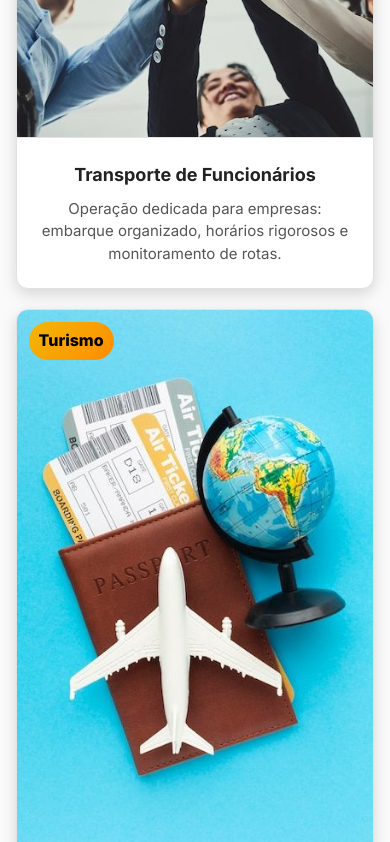
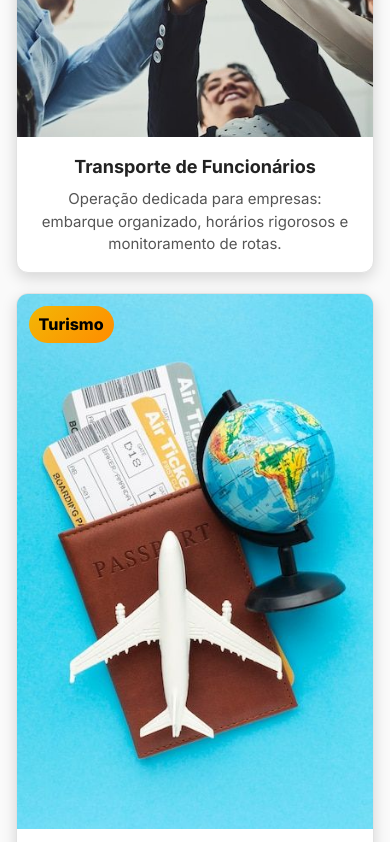
Before and after one commit to ViniciusAugustin/augustin-site, a plain HTML site: page index.html in a window 390 px wide. Shown: the part 1420-2262 px from the top of the page. Drawn offline with Linux system fonts and the light colour scheme.

Commit message:
Add files via upload

```diff
--- a/style.css
+++ b/style.css
@@ -141,16 +141,19 @@ section{padding:64px 0}
 .sec-title{font-size:clamp(22px,3.6vw,32px);margin:0;color:var(--brand-2)}
 .sec-desc{color:var(--muted);max-width:720px}
 
-/* CARDS */
+/* === CARDS DE SERVIÇOS === */
 .cards{display:grid;grid-template-columns:repeat(12,1fr);gap:18px;align-items:stretch}
-.card{grid-column:span 4;background:var(--card);border:1px solid var(--soft);border-radius:var(--radius);box-shadow:var(--shadow);overflow:hidden;display:flex;flex-direction:column}
+.card{grid-column:span 4;background:var(--card);border:1px solid var(--soft);border-radius:var(--radius);box-shadow:var(--shadow);overflow:hidden;display:flex;flex-direction:column;transition:transform .3s ease}
+.card:hover{transform:translateY(-5px)}
 @media(max-width:960px){.card{grid-column:span 6}}
 @media(max-width:640px){.card{grid-column:span 12}}
-.card .cover{position:relative;aspect-ratio:16/9;background:#ddd}
+
+.card .cover{position:relative;width:100%;overflow:hidden;background:#ddd}
+.card .cover img{width:100%;height:auto;display:block;object-fit:cover}
 .badge{position:absolute;top:12px;left:12px;background:linear-gradient(135deg,#f2b705,#ff8c00);color:#000;font-weight:800;border-radius:999px;padding:6px 10px}
-.card .body{padding:16px;flex:1;display:flex;flex-direction:column;justify-content:center;align-items:center;text-align:center;min-height:150px}
-.card h3{margin:0 0 6px;font-size:18px}
-.card p{margin:0;color:var(--muted)}
+.card .body{padding:18px;flex:1;display:flex;flex-direction:column;justify-content:center;align-items:center;text-align:center}
+.card h3{margin:0 0 8px;font-size:18px}
+.card p{margin:0;color:var(--muted);font-size:15px;line-height:1.5}
 
 /* Frota */
 .fleet{display:grid;grid-template-columns:repeat(12,1fr);gap:18px;margin-bottom:32px}
@@ -172,13 +175,7 @@ section{padding:64px 0}
 .stat .num{font-size:clamp(28px,4.5vw,42px);font-weight:800;letter-spacing:.6px;color:var(--brand-2)}
 .stat .lbl{color:var(--muted)}
 
-/* Clientes */
-.clients{display:grid;grid-template-columns:repeat(6,1fr);gap:16px;align-items:center}
-@media(max-width:900px){.clients{grid-template-columns:repeat(3,1fr)}}
-@media(max-width:560px){.clients{grid-template-columns:repeat(2,1fr)}}
-.client{height:64px;border-radius:12px;background:#fff;border:1px solid var(--soft);display:grid;place-items:center;color:#444;font-weight:700;box-shadow:var(--shadow)}
-
-/* NOVA SEÇÃO DIFERENCIAIS + EMPRESAS */
+/* DIFERENCIAIS + EMPRESAS */
 .stat.destaque {
   grid-column: span 12;
   background: var(--card);
@@ -331,60 +328,20 @@ section { scroll-margin-top: 40px; }
 
 /* ==== CORREÇÕES MOBILE (SERVIÇOS + DEPOIMENTOS) ==== */
 @media (max-width: 640px) {
-  /* --- SERVIÇOS --- */
-  .cards {
-    grid-template-columns: 1fr;
-    gap: 20px;
-  }
+  /* Serviços */
+  .cards { grid-template-columns: 1fr; gap: 20px; }
+  .card { grid-column: span 12; }
 
-  .card {
-    grid-column: span 12;
-  }
+  .card .cover { aspect-ratio: auto; }
+  .card .cover img { width: 100%; height: auto; object-fit: contain; }
 
-  /* Remove a restrição de aspecto e deixa a imagem fluida */
-  .card .cover {
-    aspect-ratio: auto;
-    background: none;
-  }
+  .card .body { padding: 16px; text-align: center; }
+  .card h3 { font-size: 18px; margin-bottom: 6px; }
+  .card p { font-size: 15px; line-height: 1.5; color: var(--muted); }
 
-  .card .cover img {
-    width: 100%;
-    height: auto;
-    object-fit: contain;
-    display: block;
-    border-bottom: 1px solid var(--soft);
-  }
-
-  .card .body {
-    padding: 16px;
-    text-align: center;
-  }
-
-  .card h3 {
-    font-size: 18px;
-    margin-bottom: 8px;
-  }
-
-  .card p {
-    font-size: 15px;
-    line-height: 1.5;
-    color: var(--muted);
-    white-space: normal;
-  }
-
-  /* --- DEPOIMENTOS --- */
-  .carousel-track {
-    flex-direction: column;
-    align-items: center;
-  }
-
-  .carousel .quote {
-    flex: 1 1 100%;
-    width: 90%;
-    max-width: 500px;
-    min-width: auto;
-  }
-
+  /* Depoimentos */
+  .carousel-track { flex-direction: column; align-items: center; }
+  .carousel .quote { flex: 1 1 100%; width: 90%; max-width: 500px; }
   .carousel-btn.prev { left: 10px; }
   .carousel-btn.next { right: 10px; }
 }
```
